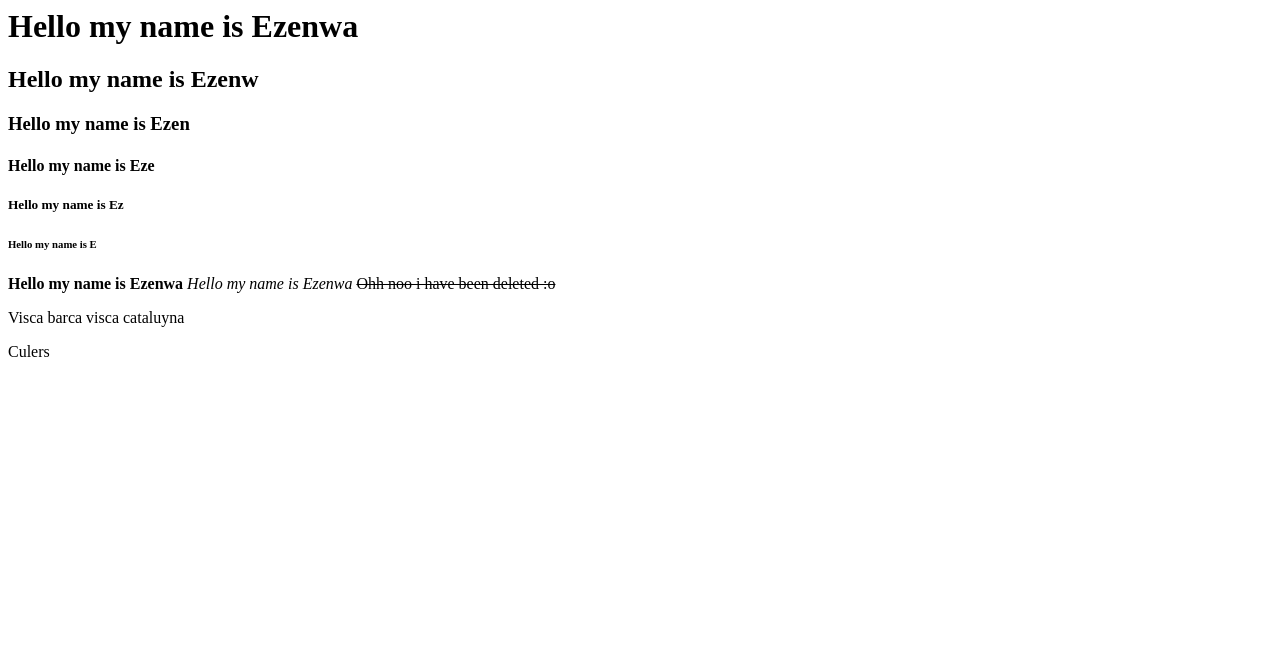
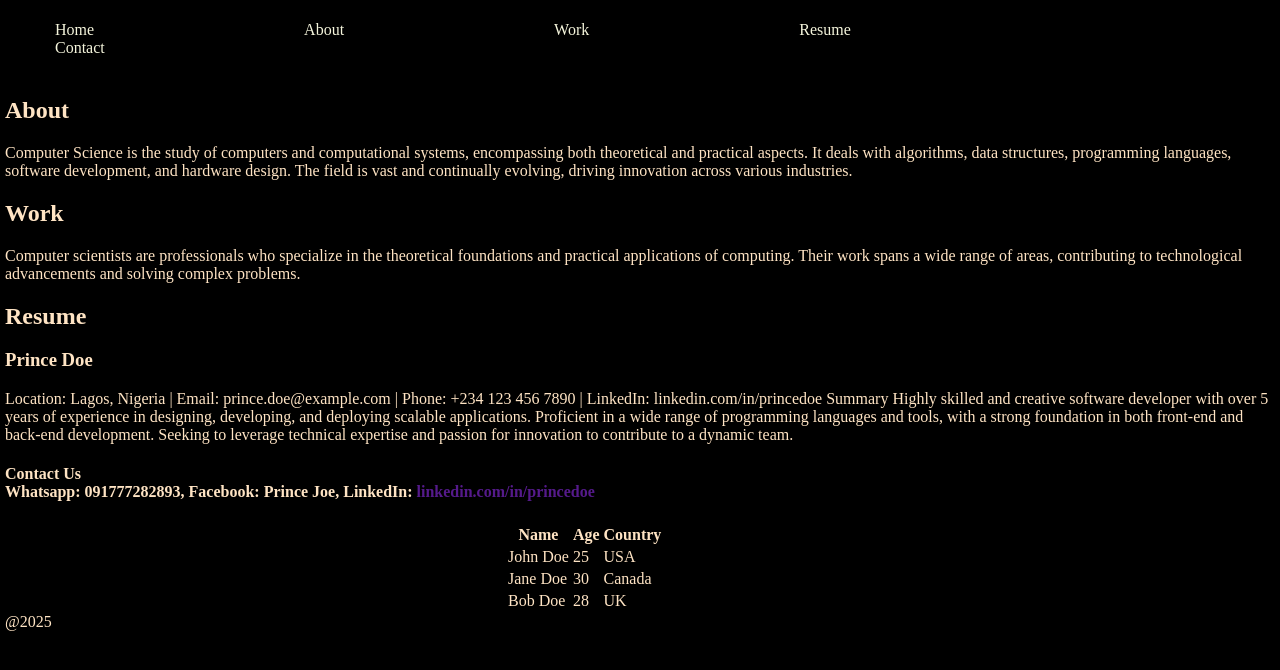
Before and after one commit to Prayer07/gomycode, a plain HTML site: page index.html in a window 1280 px wide. Drawn offline with Linux system fonts and the light colour scheme.

Commit message:
Update index.html

```diff
--- a/index.html
+++ b/index.html
@@ -1,24 +1,102 @@
+<!DOCTYPE html>
 <html lang="en">
 <head>
     <meta charset="UTF-8">
     <meta name="viewport" content="width=device-width, initial-scale=1.0">
-    <title>Ezenwa</title>
+    <title>Document</title>
+    <style>
+        body{
+            background-color: black;
+            color: bisque;
+            margin: 5px;
+            padding: 0px;
+        }
+        .wrapper a{
+            text-decoration: none;
+        }
+        .wrapper li{
+            margin-right: 200px;
+            list-style: none;
+            float: left;
+            padding-left: 10px;
+            color: beige;
+        }
+        .wrapper li:hover{
+            color: aquamarine;
+        }
+        .wrapper ul{
+            display: inline-block;
+        }
+        section:hover{
+            background-color: brown;
+            border-radius: 10px;
+        }
+        .table{
+            margin-left: 500px;
+            padding: 0px;
+        }
+    </style>
 </head>
 <body>
+    <div class="wrapper">
+        <nav>
+        <ul>
+            <a href=""><li>Home</li></a>
+            <a href=""><li>About</li></a>
+            <a href=""><li>Work</li></a>
+            <a href=""><li>Resume</li></a>
+            <a href=""><li>Contact</li></a>
+        </ul>
+        </nav>
 
-    <h1 title="scum"> Hello my name is Ezenwa</h1>
-    <h2>Hello my name is Ezenw</h2>
-    <h3>Hello my name is Ezen</h3>
-    <h4>Hello my name is Eze</h4>
-    <h5>Hello my name is Ez</h5>
-    <h6>Hello my name is E</h6>
+        <section id="about"> <h1>About</h1>
+            <p>Computer Science is the study of computers and computational systems,
+            encompassing both theoretical and practical aspects. It deals with algorithms, data structures, programming languages,
+            software development, and hardware design. The field is vast and continually evolving, driving innovation across various industries.</p>
+        </section>
+        <section id="work"> <h2>Work</h2>
+            <p>Computer scientists are professionals who specialize in the theoretical foundations and practical
+            applications of computing. Their work spans a wide range of areas, contributing to technological advancements and solving
+             complex problems. </p>
+            </section>
+        <section id="resume"> <h1>Resume</h1>
+            <h3>Prince Doe</h3>
+            <p>Location: Lagos, Nigeria | Email: prince.doe@example.com | Phone: +234 123 456 7890 | LinkedIn: linkedin.com/in/princedoe
 
-    <b>Hello my name is Ezenwa</b>
-    <i>Hello my name is Ezenwa</i>
-    <del>Ohh noo i have been deleted :o</del>
+            Summary
 
-    <p>Visca barca visca cataluyna</p>
-    <p>Culers</p>
+            Highly skilled and creative software developer with over 5 years of experience in designing, developing, and deploying scalable
+            applications. Proficient in a wide range of programming languages and tools, with a strong foundation in both front-end and back-end
+             development. Seeking to leverage technical expertise and passion for innovation to contribute to a dynamic team. </p>
+            </section>
+        <section id="contact"> <h4>Contact Us <br> Whatsapp: 091777282893, Facebook: Prince Joe, LinkedIn: <a href="">linkedin.com/in/princedoe</a> </h4> </section>
+    </div>
 
+    <div class="table">
+        <table>
+            <tr>
+                <th>Name</th>
+                <th>Age</th>
+                <th>Country</th>
+            </tr>
+            <tr>
+                <td>John Doe</td>
+                <td>25</td>
+                <td>USA</td>
+            </tr>
+            <tr>
+                <td>Jane Doe</td>
+                <td>30</td>
+                <td>Canada</td>
+            </tr>
+            <tr>
+                <td>Bob Doe</td>
+                <td>28</td>
+                <td>UK</td>
+            </tr>
+        </table>
+    </div>
+
+    <footer>@2025</footer>
 </body>
 </html>
```
